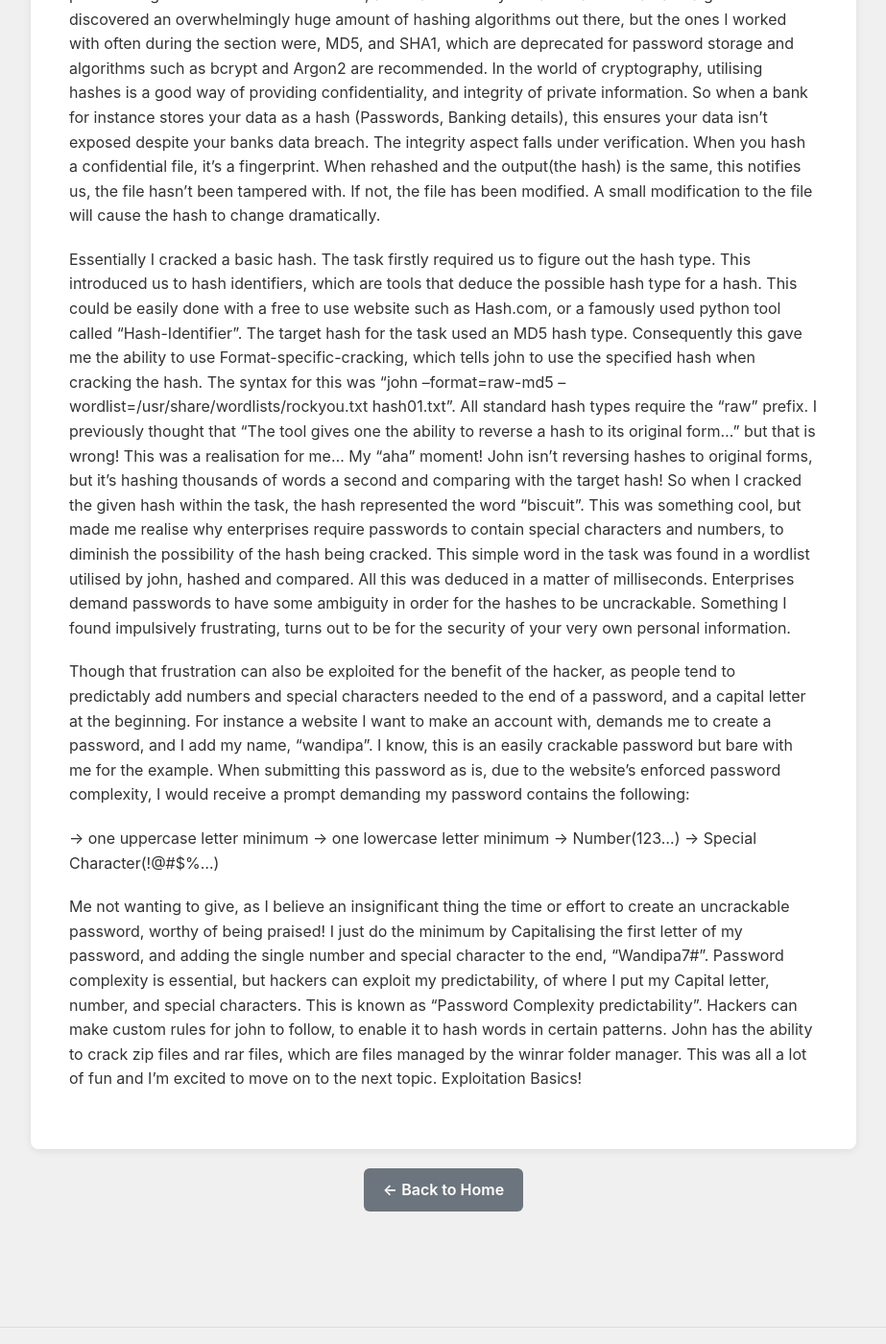
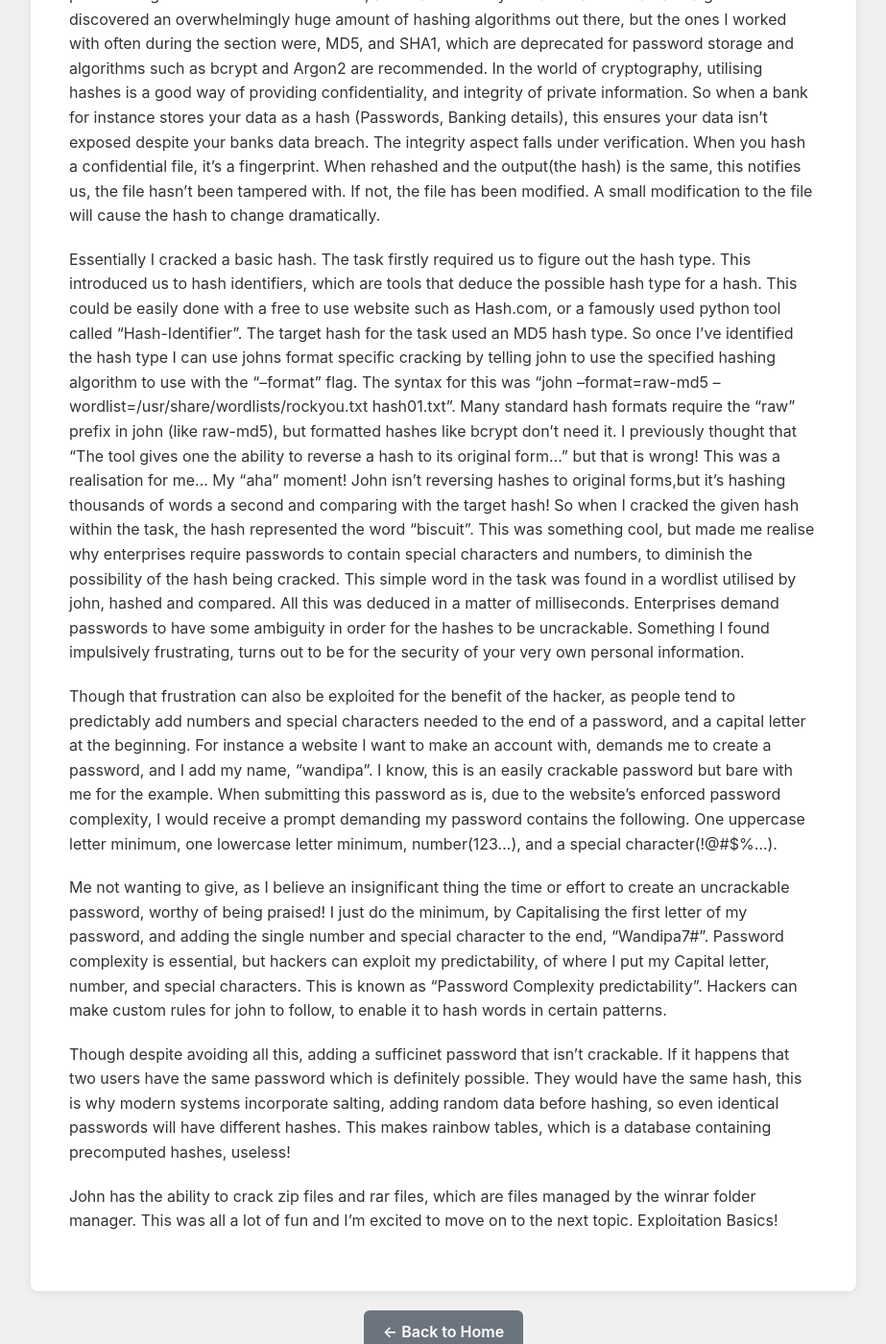
Before and after one commit to 1neWrld/1neWrld.github.io, a Jekyll site: the page built from _posts/2025-12-30-Cryptography-John-The-Ripper.md, in a window 1280 px wide and 1400 px high, scrolled down 581 px. Shown: the whole window at 96% size, without its empty margins (178-1101 px from the left). Built offline with Jekyll 4.4.1, drawn with Linux system fonts in a browser that asks for light colours.

Commit message:
Edit Cryptography post on John the Ripper
Revised the content for clarity and conciseness, emphasizing the importance of password complexity and the workings of John the Ripper.

```diff
--- a/_posts/2025-12-30-Cryptography-John-The-Ripper.md
+++ b/_posts/2025-12-30-Cryptography-John-The-Ripper.md
@@ -9,32 +9,18 @@ Today I completed the Cryptography section of the cyber security 101 module. Thi
 of the popular hash cracking tool, known as John the Ripper.
 
 The tool gives one the ability to crack a hash to its original form. Just a side note, for the rest of this post I'll constantly refer to the tool as "john" :).
-Before using the tool I had to understand the basic terms one needs to know in order to fully grasp the entire concept of the tool. The tool operates on hashes, which is a process of taking data of an arbitrary length,
-and converts it to another fixed length form. Though the hash is the output, and the data of random length is the input, there has to be a process to get from one side to the other, and that's done by the assistance of a hash algorithm.
-I discovered an overwhelmingly huge amount of hashing algorithms out there, but the ones I worked with often during the section were, MD5, and SHA1, which are deprecated for password storage and algorithms such as bcrypt and Argon2 are recommended.
-In the world of cryptography, utilising hashes is a good way of providing confidentiality, and integrity of private information. So when a bank for instance stores your data as a hash (Passwords, Banking details), this ensures your data isn't exposed despite your banks data breach.
-The integrity aspect falls under verification. When you hash a confidential file, it's a fingerprint. When rehashed and the output(the hash) is the same, this notifies us, the file hasn't been tampered with. If not, the file has been modified.
-A small modification to the file will cause the hash to change dramatically.
+Before using the tool I had to understand the basic terms one needs to know in order to fully grasp the entire concept of the tool. The tool operates on hashes, which is a process of taking data of an arbitrary length, and converts it to another fixed length form. Though the hash is the output, and the data of random length is the input, there has to be a process to get from one side to the other, and that's done by the assistance of a hash algorithm. I discovered an overwhelmingly huge amount of hashing algorithms out there, but the ones I worked with often during the section were, MD5, and SHA1, which are deprecated for password storage and algorithms such as bcrypt and Argon2 are recommended. In the world of cryptography, utilising hashes is a good way of providing confidentiality, and integrity of private information. So when a bank for instance stores your data as a hash (Passwords, Banking details), this ensures your data isn't exposed despite your banks data breach.
+The integrity aspect falls under verification. When you hash a confidential file, it's a fingerprint. When rehashed and the output(the hash) is the same, this notifies us, the file hasn't been tampered with. If not, the file has been modified. A small modification to the file will cause the hash to change dramatically.
 
-Essentially I cracked a basic hash. The task firstly required us to figure out the hash type. This introduced us to hash identifiers, which are tools that deduce the possible hash type for a hash. This could be easily done
-with a free to use website such as Hash.com, or a famously used python tool called "Hash-Identifier". The target hash for the task used an MD5 hash type. Consequently this gave me the ability to use Format-specific-cracking,
-which tells john to use the specified hash when cracking the hash. The syntax for this was "john --format=raw-md5 --wordlist=/usr/share/wordlists/rockyou.txt hash01.txt". All standard hash types require the "raw" prefix.
-I previously thought that "The tool gives one the ability to reverse a hash to its original form..." but that is wrong! This was a realisation for me... My "aha" moment! John isn't reversing hashes to original forms,
-but it's hashing thousands of words a second and comparing with the target hash! So when I cracked the given hash within the task, the hash represented the word "biscuit". This was something cool, but made me realise why enterprises
-require passwords to contain special characters and numbers, to diminish the possibility of the hash being cracked. This simple word in the task was found in a wordlist utilised by john, hashed and compared. All this was
-deduced in a matter of milliseconds. Enterprises demand passwords to have some ambiguity in order for the hashes to be uncrackable. Something I found impulsively frustrating, turns out to be for the security of your very own
-personal information.
+Essentially I cracked a basic hash. The task firstly required us to figure out the hash type. This introduced us to hash identifiers, which are tools that deduce the possible hash type for a hash. This could be easily done with a free to use website such as Hash.com, or a famously used python tool called "Hash-Identifier". The target hash for the task used an MD5 hash type. So once I've identified the hash type I can use johns format specific cracking by telling john to use the specified hashing algorithm to use with the "--format" flag. The syntax for this was "john --format=raw-md5 --wordlist=/usr/share/wordlists/rockyou.txt hash01.txt". Many standard hash formats require the "raw" prefix in john (like raw-md5), but formatted hashes like bcrypt don't need it.
+I previously thought that "The tool gives one the ability to reverse a hash to its original form..." but that is wrong! This was a realisation for me... My "aha" moment! John isn't reversing hashes to original forms,but it's hashing thousands of words a second and comparing with the target hash! So when I cracked the given hash within the task, the hash represented the word "biscuit". This was something cool, but made me realise why enterprises require passwords to contain special characters and numbers, to diminish the possibility of the hash being cracked. This simple word in the task was found in a wordlist utilised by john, hashed and compared. All this was deduced in a matter of milliseconds. Enterprises demand passwords to have some ambiguity in order for the hashes to be uncrackable. Something I found impulsively frustrating, turns out to be for the security of your very own personal information.
 
 Though that frustration can also be exploited for the benefit of the hacker, as people tend to predictably add numbers and special characters needed to the end of a password, and a capital letter at the beginning. For instance a website I want to make an account with,
-demands me to create a password, and I add my name, "wandipa". I know, this is an easily crackable password but bare with me for the example. When submitting this password as is, due to the website's enforced password complexity,
-I would receive a prompt demanding my password contains the following:
+demands me to create a password, and I add my name, "wandipa". I know, this is an easily crackable password but bare with me for the example. When submitting this password as is, due to the website's enforced password complexity, I would receive a prompt demanding my password contains the following. One uppercase letter minimum, one lowercase letter minimum, number(123...), and a special character(!@#$%...).
 
--> one uppercase letter minimum
--> one lowercase letter minimum
--> Number(123...)
--> Special Character(!@#$%...)
+Me not wanting to give, as I believe an insignificant thing the time or effort to create an uncrackable password, worthy of being praised! I just do the minimum, by Capitalising the first letter of my password,
+and adding the single number and special character to the end, "Wandipa7#". Password complexity is essential, but hackers can exploit my predictability, of where I put my Capital letter, number, and special characters. This is known as "Password Complexity predictability". Hackers can make custom rules for john to follow, to enable it to hash words in certain patterns.
 
-Me not wanting to give, as I believe an insignificant thing the time or effort to create an uncrackable password, worthy of being praised! I just do the minimum by Capitalising the first letter of my password,
-and adding the single number and special character to the end, "Wandipa7#". Password complexity is essential, but hackers can exploit my predictability, of where I put my Capital letter, number, and special characters.
-This is known as "Password Complexity predictability". Hackers can make custom rules for john to follow, to enable it to hash words in certain patterns.
+Though despite avoiding all this, adding a sufficinet password that isn't crackable. If it happens that two users have the same password which is definitely possible. They would have the same hash, this is why modern systems incorporate salting, adding random data before hashing, so even identical passwords will have different hashes. This makes rainbow tables, which is a database containing precomputed hashes, useless!
+
 John has the ability to crack zip files and rar files, which are files managed by the winrar folder manager. This was all a lot of fun and I'm excited to move on to the next topic. Exploitation Basics!
```
